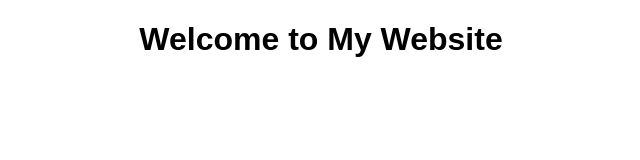
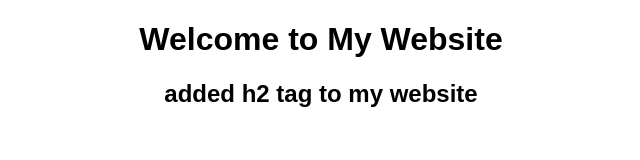
Before and after one commit to Kmadhu129/MyWebsite, a plain HTML site: page index.html in a window 1280 px wide. Shown: the whole page, without its empty margins (319-959 px from the left). Drawn offline with Linux system fonts and the light colour scheme.

Commit message:
h2 tag is Added

```diff
--- a/index.html
+++ b/index.html
@@ -8,5 +8,6 @@
 </head>
 <body>
     <h1>Welcome to My Website</h1>
+    <h2>added h2 tag to my website</h2>
 </body>
 </html>
```
